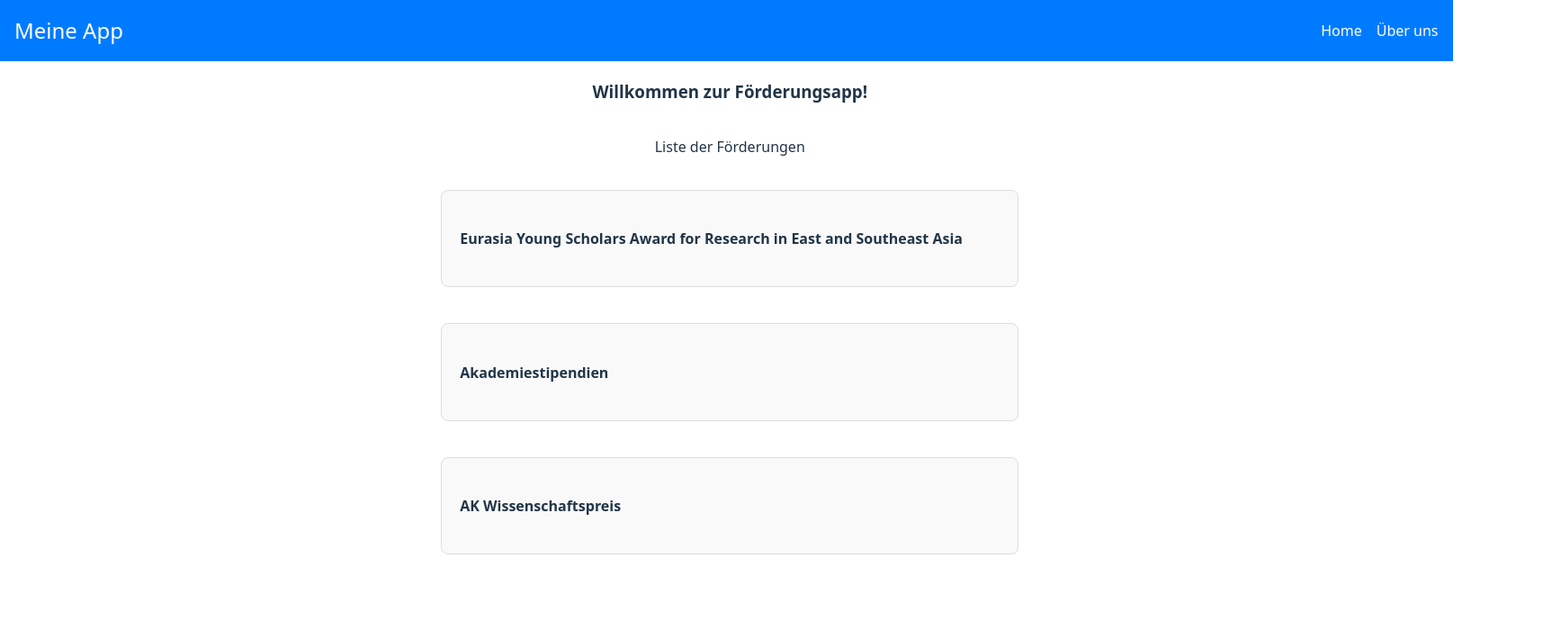
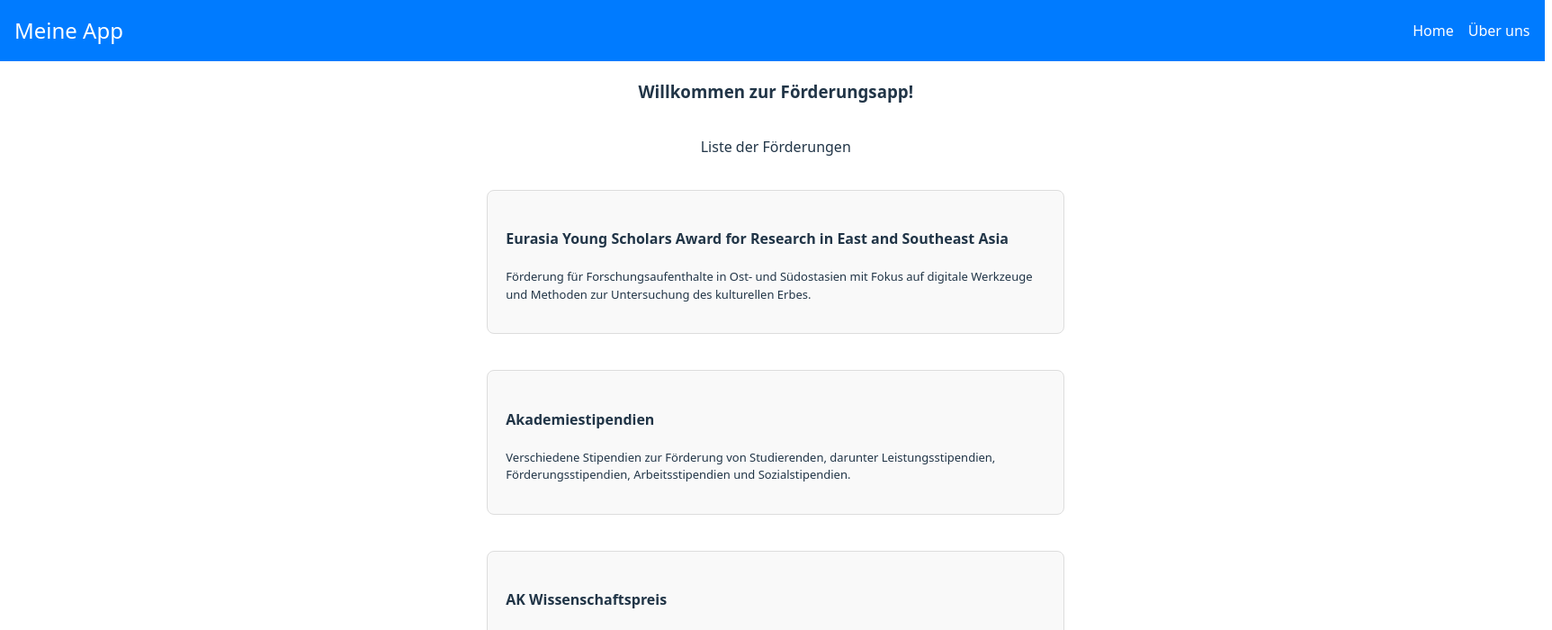
Before and after one commit to FischerCarmen/LegalHackertron, a React (Vite) app: page / in a window 1280 px wide. Shown: the top 700 px of the page at 90% size, 1725 px wide, since content can reach past the window. Built offline with nearby package versions, Linux system fonts and the light colour scheme.

Commit message:
Add description

```diff
--- a/src/App.tsx
+++ b/src/App.tsx
@@ -54,9 +54,9 @@ const App: React.FC = () => {
                         <h4 onClick={() => toggleExpand(index)} style={{ cursor: 'pointer' }}>
                             {förderung.name}
                         </h4>
+                        <p style={{ fontSize: 'small' }}>{förderung.beschreibung}</p>
                         {expanded === index && (
                             <div>
-                                <p>{förderung.beschreibung}</p>
                                 <p>Betrag: {förderung.betrag} {förderung.währung}</p>
                                 <p>Voraussetzungen:</p>
                                 <ul>
```
